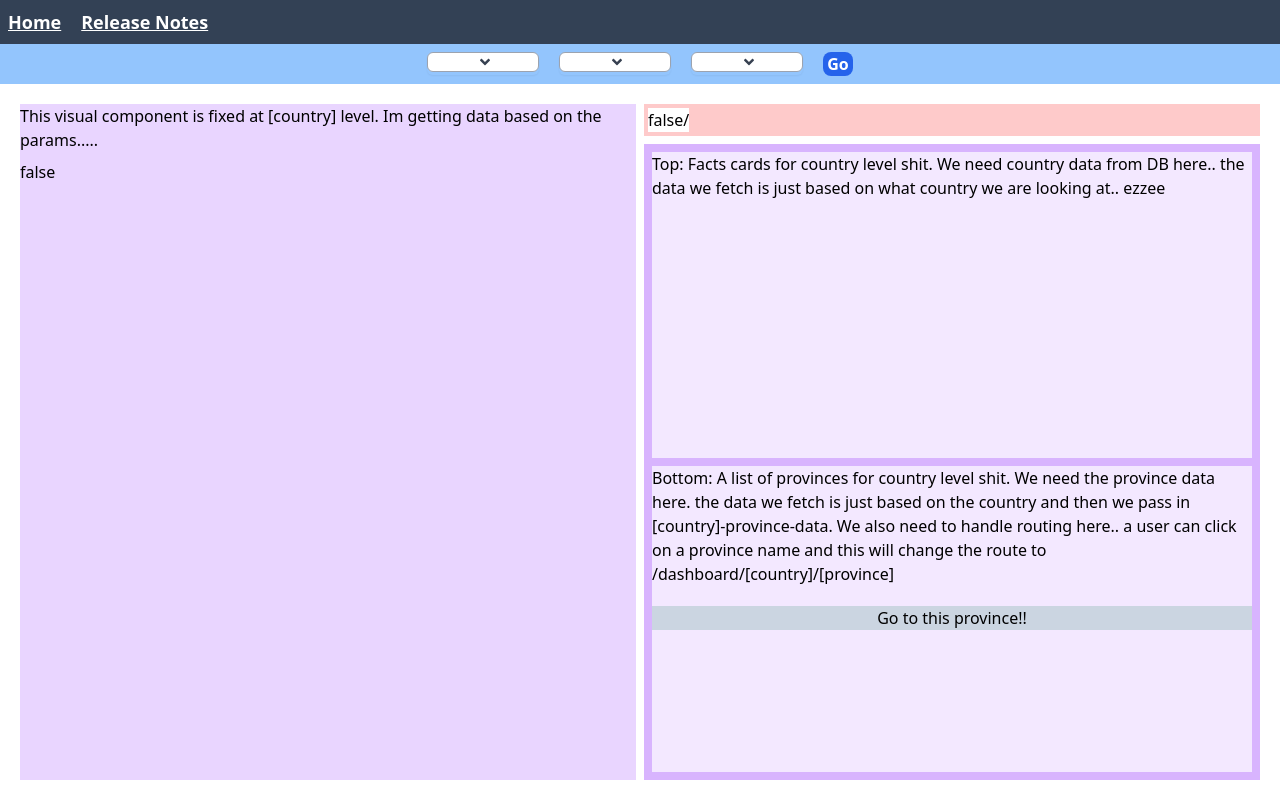
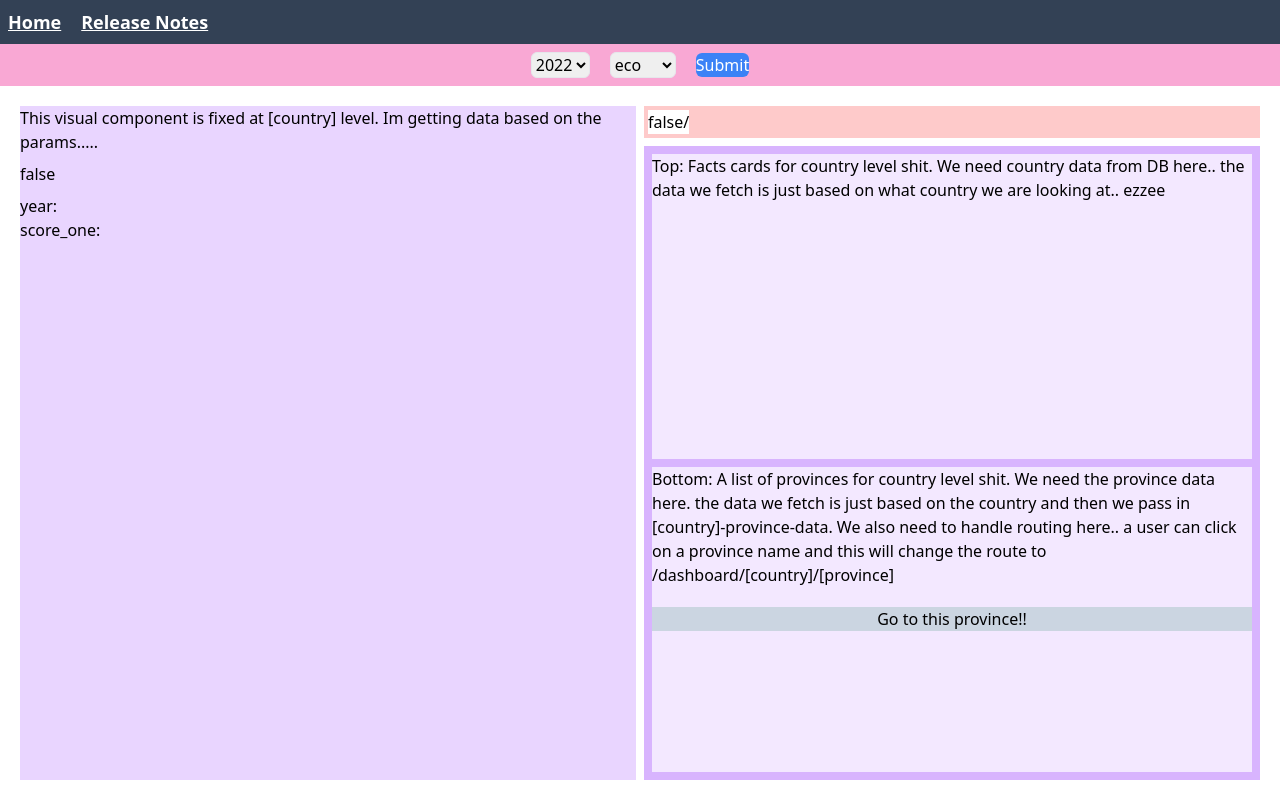
Before and after one commit to RobJJ/gpbp-ldt, a Next.js app: page /dashboard/false in a window 1280 px wide. Before the commit this address had no page. Built offline with nearby package versions, Linux system fonts and the light colour scheme.

Commit message:
added new filterbar state maintainer and components react in a neater way

```diff
--- a/src/app/dashboard/[country]/layout.js
+++ b/src/app/dashboard/[country]/layout.js
@@ -1,4 +1,4 @@
-"use client";
+// "use client";
 // test client implementation
 import {
   usePathname,
@@ -10,26 +10,24 @@ import {
 import BreadCrumbs from "@/components/BreadCrumbs";
 import ClientCompMap from "@/components/clientcompmap";
 import FilterNavbar from "@/components/FilterNavbar";
+import FilterNavbarExp from "@/components/FilterNavbarExp";
 
 export default function CountryPageLayout({ children }) {
   // const pathname = usePathname();
-  const params = useParams();
-  const searchParams = useSearchParams();
+  // const params = useParams();
+  // const searchParams = useSearchParams();
 
-  console.log(
-    "[CountryPageLayout] : rendered : searchParams year?? ",
-    searchParams.get("year")
-  );
+  // console.log("[CountryPageLayout] : rendered : searchParams?",);
   // const router = useRouter();
   return (
     <div className="w-full h-full flex flex-col">
-      <FilterNavbar />
+      <FilterNavbarExp />
       <main className="w-full h-full bg-white flex gap-2 p-5">
         <section className="w-1/2 h-full">
-          <ClientCompMap params={params} />
+          <ClientCompMap />
         </section>
         <section className="w-1/2 h-full flex flex-col gap-2">
-          <BreadCrumbs params={params} />
+          <BreadCrumbs />
           {children}
         </section>
       </main>
--- a/src/components/BreadCrumbs.jsx
+++ b/src/components/BreadCrumbs.jsx
@@ -1,6 +1,9 @@
+"use client";
 import Link from "next/link";
+import { useParams } from "next/navigation";
 
-export default function BreadCrumbs({ params }) {
+export default function BreadCrumbs() {
+  const params = useParams();
   // console.log("typeof params from breadcrumbs:", typeof params);
   return (
     <div className="w-full bg-red-200 flex gap-5 p-1">
--- /dev/null
+++ b/src/components/FilterNavbarExp-child.jsx
@@ -0,0 +1,60 @@
+"use client";
+import { usePathname, useRouter } from "next/navigation";
+import React, { useState } from "react";
+
+export default function FilterNavbarExpChild({ yearParam, scoreOneParam }) {
+//   console.log("adqwdqw", scoreOneParam, yearParam);
+  const router = useRouter();
+  const pathname = usePathname();
+
+  // the default values are coming from the searchParams so they are always in sync for user!
+  const [year, setYear] = useState(yearParam);
+  const [topic, setTopic] = useState(scoreOneParam);
+
+  // handle changing router here...
+  const handleSubmit = (event) => {
+    event.preventDefault();
+    router.push(`${pathname}?year=${year}&score_one=${topic}`);
+  };
+  const handleYearChange = (event) => {
+    setYear(event.target.value);
+  };
+
+  const handleTopicChange = (event) => {
+    setTopic(event.target.value);
+  };
+
+  return (
+    <form
+      onSubmit={handleSubmit}
+      className="w-full bg-pink-300 flex items-center justify-center p-2 gap-5"
+    >
+      <select
+        value={year}
+        onChange={handleYearChange}
+        className=" border rounded-md"
+      >
+        <option value="2022">2022</option>
+        <option value="2021">2021</option>
+        <option value="2020">2020</option>
+        <option value="2019">2019</option>
+      </select>
+      <select
+        value={topic}
+        onChange={handleTopicChange}
+        className=" border rounded-md"
+      >
+        <option value="econ">eco</option>
+        <option value="envr">envr</option>
+        <option value="air">air</option>
+        <option value="forest">forest</option>
+        <option value="temp">temp</option>
+      </select>
+      <input
+        type="submit"
+        value="Submit"
+        className=" bg-blue-500 text-white rounded-md cursor-pointer hover:bg-blue-700"
+      />
+    </form>
+  );
+}
--- /dev/null
+++ b/src/components/FilterNavbarExp.jsx
@@ -0,0 +1,17 @@
+"use client";
+
+import { useSearchParams } from "next/navigation";
+import FilterNavbarExpChild from "./FilterNavbarExp-child";
+
+export default function FilterNavbarExp({}) {
+  const searchParams = useSearchParams();
+
+//   console.log("[FilterNavbarExp] : searchParams passed through?", searchParams);
+
+  return (
+    <FilterNavbarExpChild
+      yearParam={searchParams.get("year")}
+      scoreOneParam={searchParams.get("score_one")}
+    />
+  );
+}
--- a/src/components/clientcompmap.js
+++ b/src/components/clientcompmap.js
@@ -1,12 +1,19 @@
 "use client";
 
-import { usePathname, useSearchParams, useRouter } from "next/navigation";
+import {
+  usePathname,
+  useSearchParams,
+  useRouter,
+  useParams,
+} from "next/navigation";
 
 // this comp
 
-export default function ClientCompMap({ params }) {
+export default function ClientCompMap() {
   const router = useRouter();
   const pathname = usePathname();
+  const params = useParams();
+  const searchParams = useSearchParams();
 
   // function handleClick() {
   //   router.push(`/dashboard/${chosenCountry}?layer=district`);
@@ -17,12 +24,18 @@ export default function ClientCompMap({ params }) {
         This visual component is fixed at [country] level. Im getting data based
         on the params.....
       </span>
-      {params.country && <span>{params.country}</span>}
-      {params.province && <span>{params.province}</span>}
-      {params.district && <span>{params.district}</span>}
-      {/*<button onClick={handleClick} className="bg-slate-200 p-1">
+      <div>
+        {params.country && <span>{params.country}</span>}
+        {params.province && <span>{params.province}</span>}
+        {params.district && <span>{params.district}</span>}
+        {/*<button onClick={handleClick} className="bg-slate-200 p-1">
         Change the router
   </button>*/}
+      </div>
+      <div className="flex flex-col">
+        <span>year:{searchParams.get("year")}</span>
+        <span>score_one: {searchParams.get("score_one")}</span>
+      </div>
     </div>
   );
 }
```
